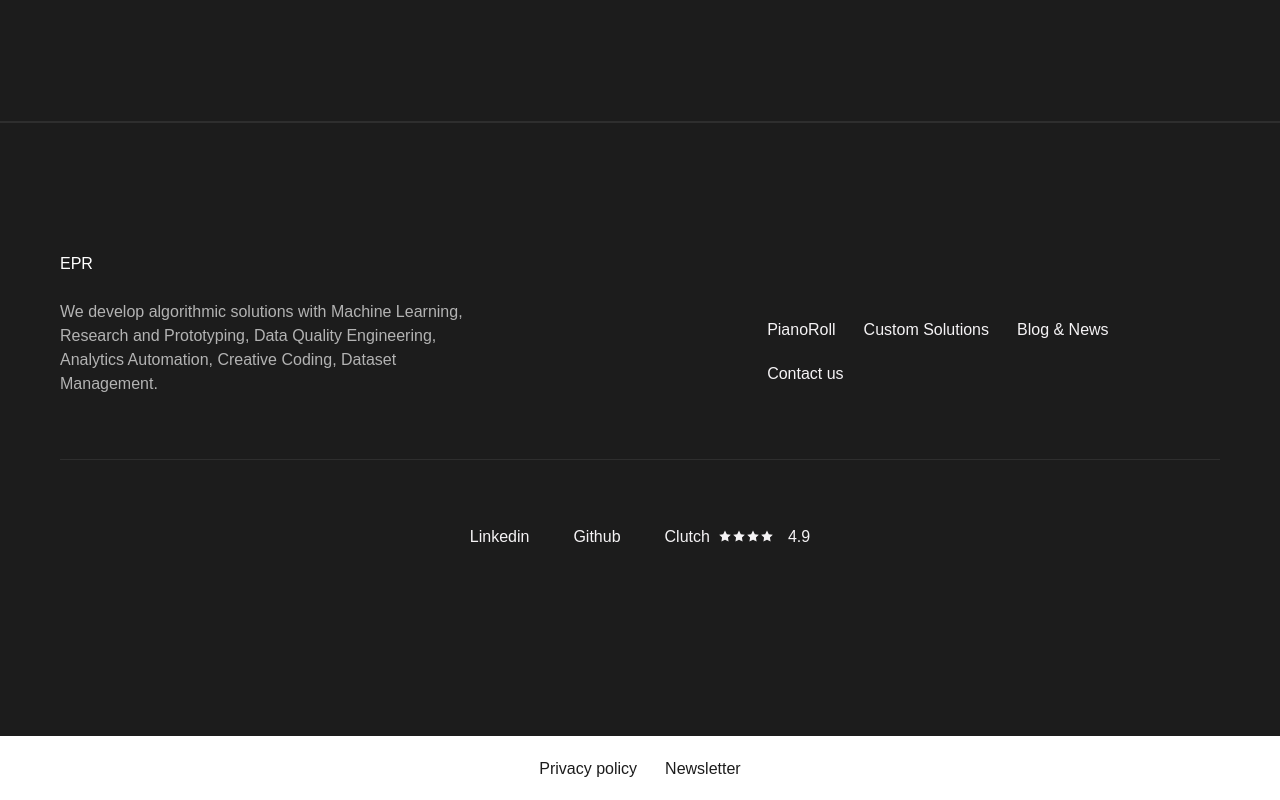
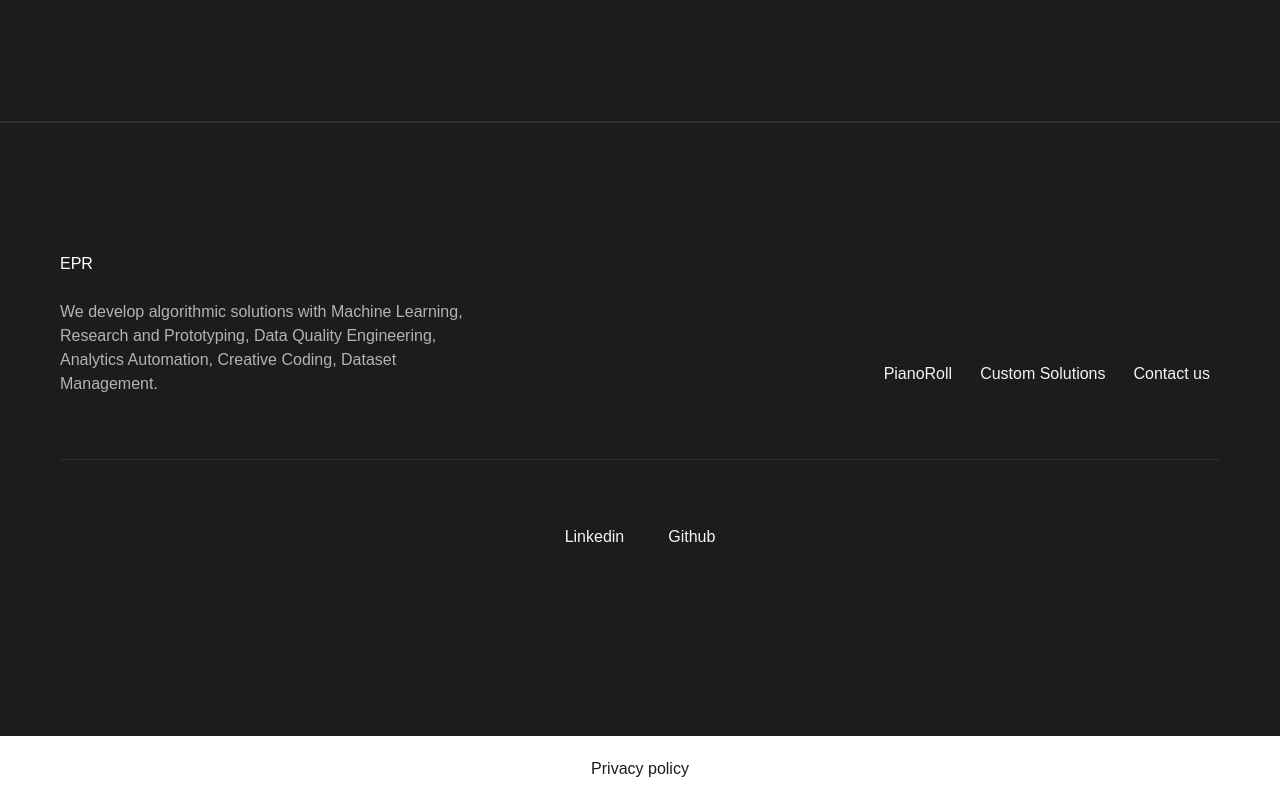
Before and after one commit to Nospoko/epr-landing, a Next.js app in the folder algrtm/: page /contactUs in a window 1280 px wide. Shown: the part 799-1599 px from the top of the page. Built offline with nearby package versions, Linux system fonts and the light colour scheme.

Commit message:
Commented out unused links - to be used later

```diff
--- a/algrtm/src/components/Footer.js
+++ b/algrtm/src/components/Footer.js
@@ -9,9 +9,10 @@ const Footer = () => {
         <a href="#" className="p3 p-[0.625rem] animationSmall">
           Privacy policy
         </a>
-        <a href="#" className="p3 p-[0.625rem] animationSmall">
+        {/* TODO: add when we have Newsletter */}
+        {/* <a href="#" className="p3 p-[0.625rem] animationSmall">
           Newsletter
-        </a>
+        </a> */}
       </div>
     </footer>
   );
--- a/algrtm/src/components/LinksSection.js
+++ b/algrtm/src/components/LinksSection.js
@@ -33,12 +33,13 @@ const LinksSection = () => {
                 Custom Solutions
               </p>
             </Link>
-            <Link
+            {/* TODO: add when we have blog */}
+            {/* <Link
               href="#"
               className="p3SB md:p3  text-neutralLight-neutral90 p-[0.625rem] animation"
             >
               Blog & News
-            </Link>
+            </Link> */}
             <Link href="/contactUs">
               <p className="p3SB md:p3  text-neutralLight-neutral90 p-[0.625rem] pl-[0]animation">
                 Contact us
--- a/algrtm/src/components/SocialLinksSection.js
+++ b/algrtm/src/components/SocialLinksSection.js
@@ -25,19 +25,20 @@ const SocialLinksSection = ({ textColor, textDarkColor }) => {
       >
         Github
       </Link>
-      <div
+      {/* TODO: add when we have real Clunch account */}
+      {/* <div
         className={` flex justify-center items-center text-${textColor} dark:text-${textDarkColor}`}
-      >
-        <Link
+      > */}
+      {/* <Link
           href={externalLinks.Clutch}
           className={`text-${textColor} dark:text-${textDarkColor} animation mr-2`}
           target="_blank"
           rel="noopener noreferrer"
         >
           Clutch{" "}
-        </Link>
-        {/* right now stars are static, don't come from Clutch ;) */}
-        <div className="flex justify-center items-center">
+        </Link> */}
+      {/* right now stars are static, don't come from Clutch ;) */}
+      {/* <div className="flex justify-center items-center">
           <Star color={textColor} />
           <Star color={textColor} />
           <Star color={textColor} />
@@ -45,7 +46,7 @@ const SocialLinksSection = ({ textColor, textDarkColor }) => {
           <StarEmpty color={textColor} />
         </div>
         4.9
-      </div>
+      </div> */}
     </div>
   );
 };
--- a/algrtm/src/styles/typography.css
+++ b/algrtm/src/styles/typography.css
@@ -23,6 +23,7 @@
     font-size: 3.25rem;
     font-weight: 600;
     line-height: 3.25rem;
+    letter-spacing: -0.13rem;
   }
 
   .h3 {
```
